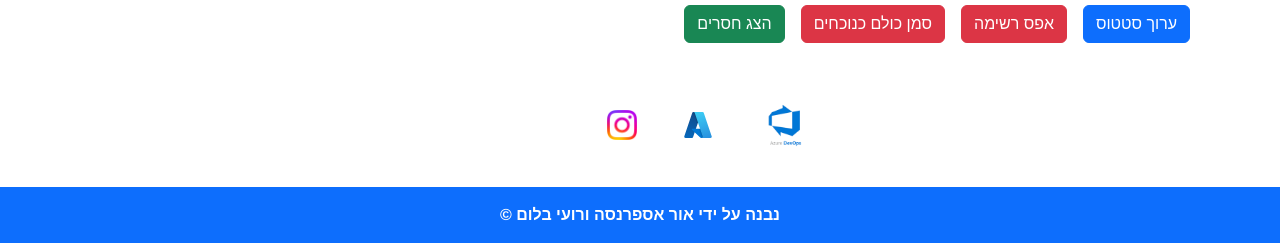
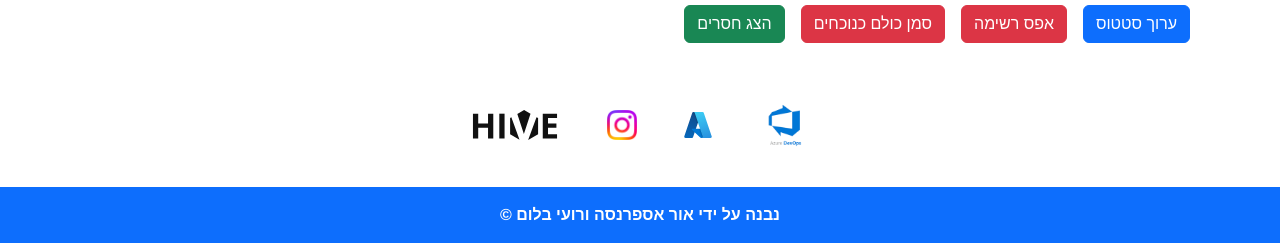
Before and after one commit to Esperansa1/matzal, a Flask app: page / in a window 1280 px wide. Shown: the part 1023-1266 px from the top of the page. Run offline with Flask 3, Linux system fonts and the light colour scheme; some libraries are stand-ins or nearby versions.

Commit message:
hive logo chnages depending on dark/light mode; chnaged hive_dark.svg to hive-dark.svg

```diff
--- a/templates/footer.html
+++ b/templates/footer.html
@@ -24,7 +24,7 @@
           href="https://57.153.200.190/"
           role="button"
           data-mdb-ripple-color="dark"
-          ><img src="static/hive.svg" width="90" height="30"></a>
+          ><img src="static/hive-dark.svg" width="90" height="30" id="hive-icon"></a>
       </section>
     </div>
     <div class="text-center text-white bg-primary p-3">
--- a/templates/index.html
+++ b/templates/index.html
@@ -70,6 +70,7 @@
 
             const themeToggle = document.getElementById('theme-toggle');
             const themeIcon = document.getElementById('theme-icon');
+            const hiveIcon = document.getElementById('hive-icon');
             const currentTheme = localStorage.getItem('theme');
 
             if (currentTheme === 'dark') {
@@ -81,9 +82,12 @@
                 document.body.classList.toggle('dark-mode');
                 if (document.body.classList.contains('dark-mode')) {
                     themeIcon.classList.replace('fa-moon', 'fa-sun');
+                    hiveIcon.src = 'static/hive.svg'
                     localStorage.setItem('theme', 'dark');
+
                 } else {
                     themeIcon.classList.replace('fa-sun', 'fa-moon');
+                    hiveIcon.src = 'static/hive-dark.svg'
                     localStorage.setItem('theme', 'light');
                 }
             });
```
Also changed, not shown: static/hive-dark.svg (renamed from static/hive_dark.svg).
